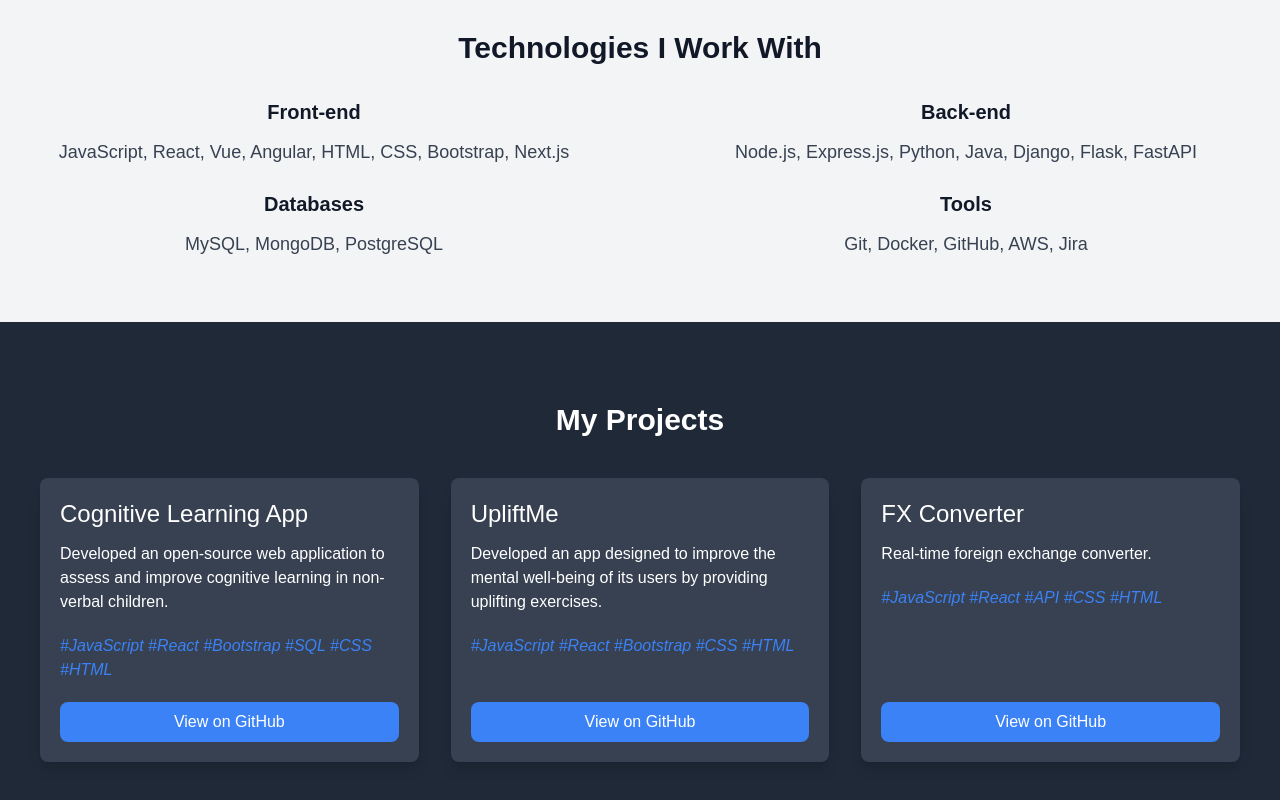
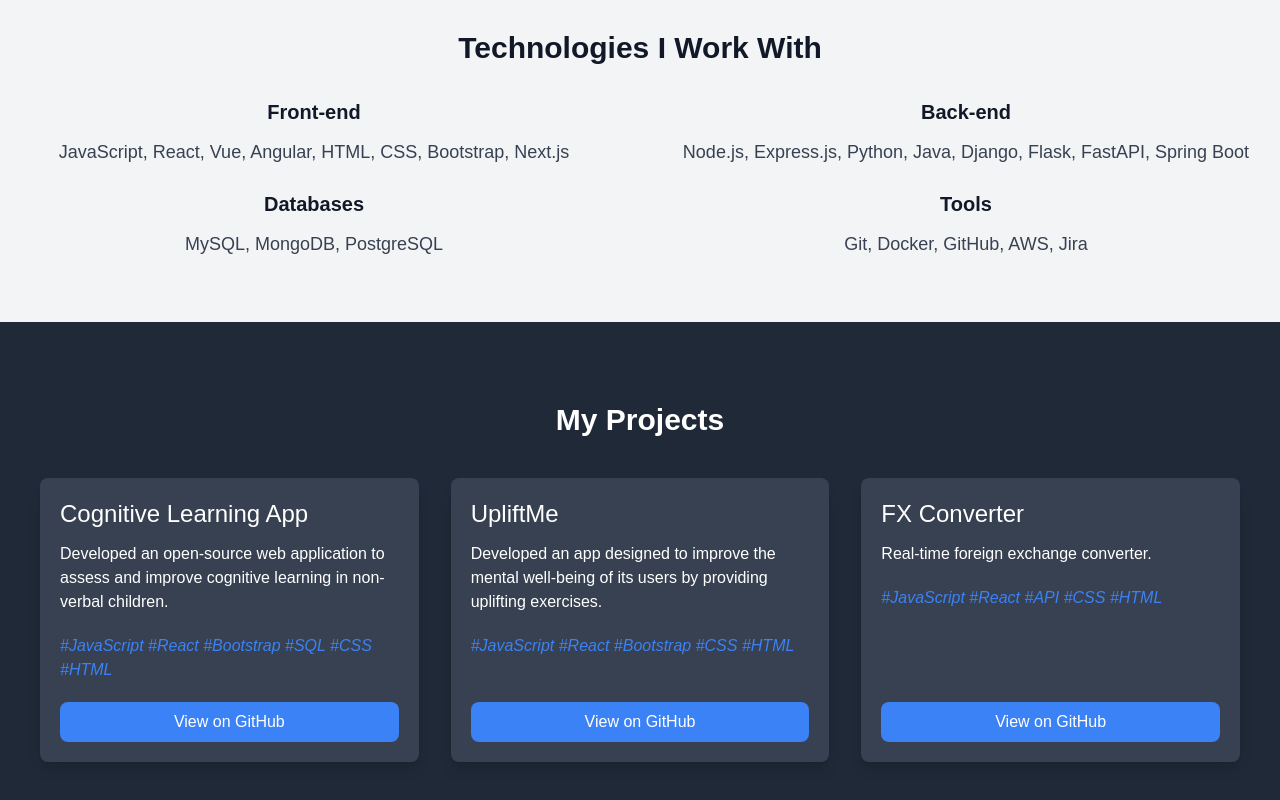
Before and after one commit to Bermet777/portfolio, a React (Create React App) app: page / in a window 1280 px wide. Shown: the part 834-1634 px from the top of the page. Built offline with nearby package versions, Linux system fonts and the light colour scheme.

Commit message:
spring boot added

```diff
--- a/src/components/Technologies.js
+++ b/src/components/Technologies.js
@@ -15,7 +15,7 @@ const Technologies = () => {
           <div>
             <strong className="block text-xl mb-3">Back-end</strong>
             <p className="text-gray-700">
-              Node.js, Express.js, Python, Java, Django, Flask, FastAPI
+              Node.js, Express.js, Python, Java, Django, Flask, FastAPI, Spring Boot
             </p>
           </div>
           <div>
```
